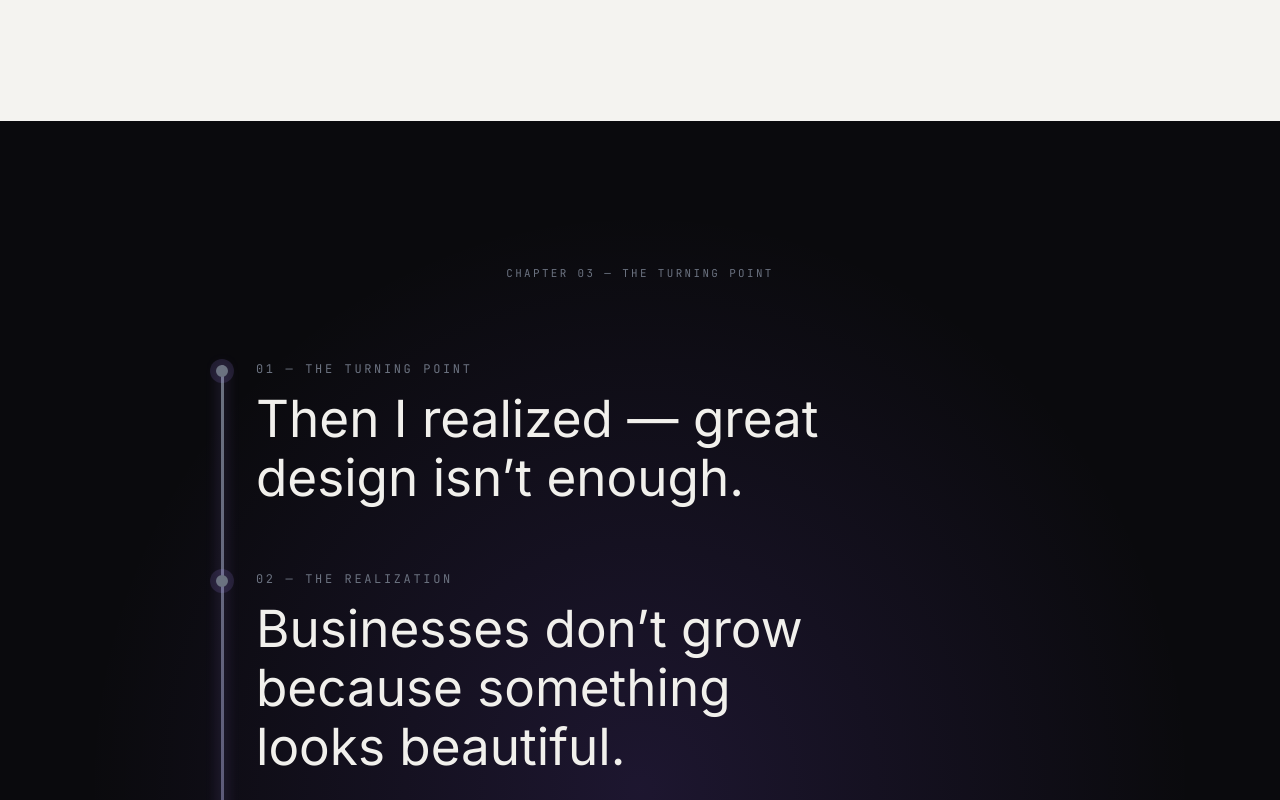
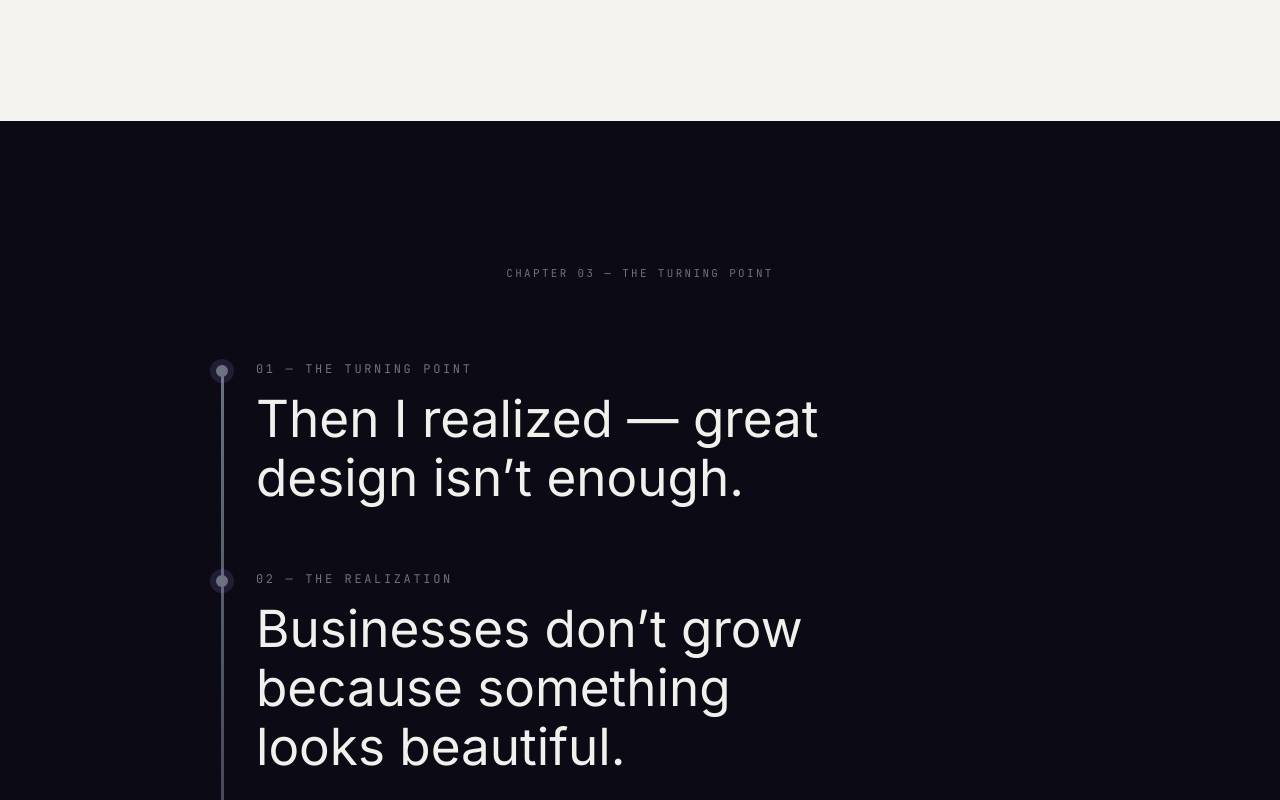
Before and after one commit to parthyk/parthiban-portfolio, a Next.js app: page / in a window 1280 px wide. Shown: the part 4920-5720 px from the top of the page. Built offline with nearby package versions, Linux system fonts and the light colour scheme; a web font is replaced by a local one.

Commit message:
clean ch03: remove breaking glow, single continuous rail gradient

```diff
--- a/components/ChapterTurningPoint.tsx
+++ b/components/ChapterTurningPoint.tsx
@@ -70,17 +70,8 @@ export default function ChapterTurningPoint() {
       data-chapter="03"
       data-accent="violet"
       className="relative overflow-hidden"
-      style={{ backgroundColor: "#0a0a0d", color: "#f1f0ec" }}
+      style={{ backgroundColor: "#0c0a14", color: "#f1f0ec" }}
     >
-      <div
-        className="pointer-events-none absolute inset-0"
-        style={{
-          background:
-            "radial-gradient(60% 60% at 50% 50%, rgba(139,92,246,0.15), transparent 72%)",
-        }}
-        aria-hidden
-      />
-
       <div ref={ref} className="relative mx-auto max-w-4xl px-6 py-24 md:py-36">
         <div className="mb-16 text-center md:mb-20">
           <p className="label" style={{ color: "var(--accent)" }}>
@@ -89,20 +80,12 @@ export default function ChapterTurningPoint() {
         </div>
 
         <div className="relative">
-          <div
-            className="absolute bottom-1 left-[4.5px] top-1 w-[3px] rounded-full"
-            style={{
-              background:
-                "linear-gradient(to bottom, rgba(167,139,250,0.28), rgba(167,139,250,0.05))",
-            }}
-          />
           <motion.div
             className="absolute bottom-1 left-[4.5px] top-1 w-[3px] origin-top rounded-full"
             style={{
               scaleY: fillY,
               background:
-                "linear-gradient(to bottom, var(--accent), rgba(167,139,250,0.28))",
-              boxShadow: "0 0 14px 0 rgba(167,139,250,0.45)",
+                "linear-gradient(to bottom, var(--accent), rgba(167,139,250,0.1))",
             }}
           />
 
```
